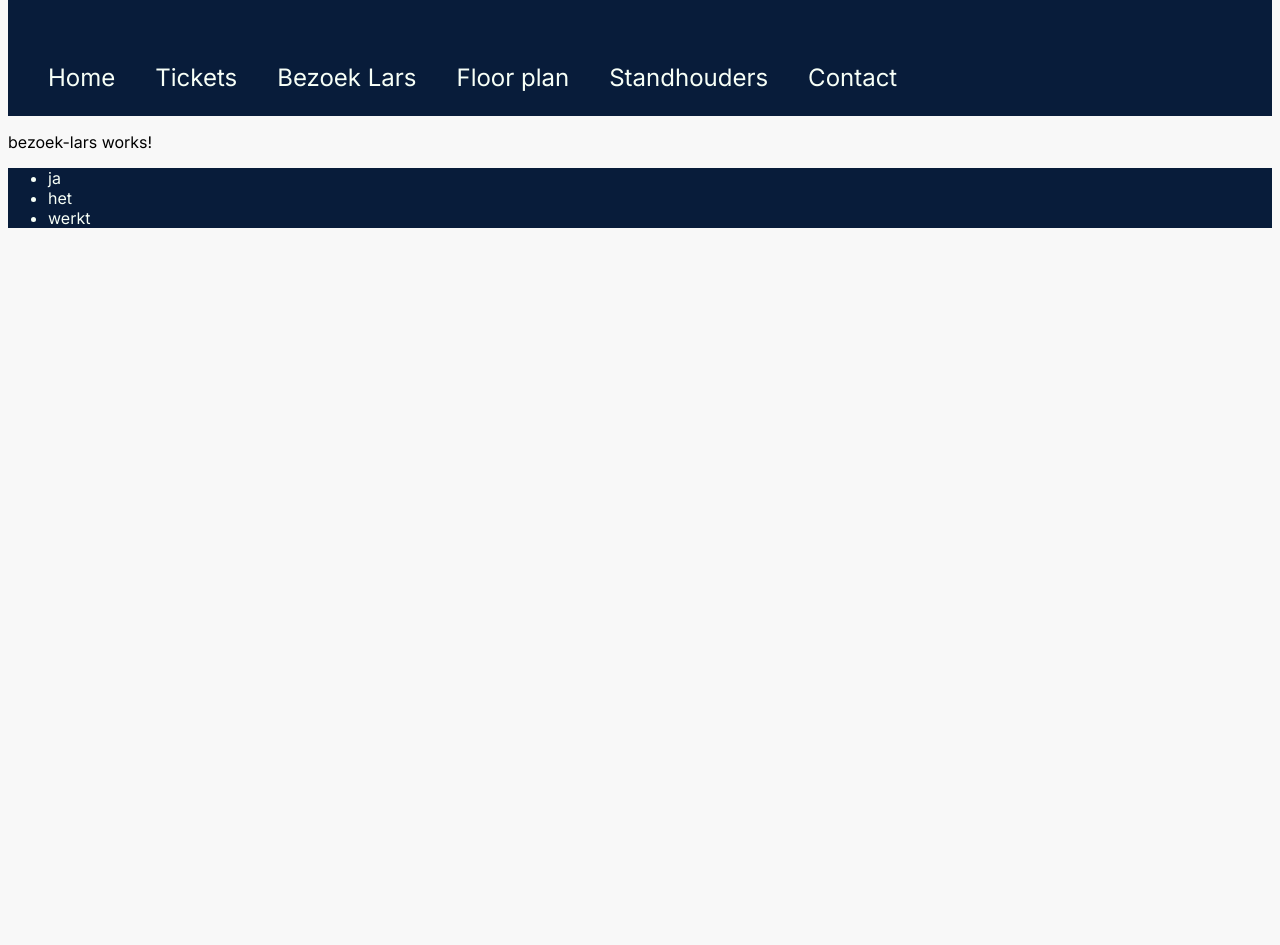
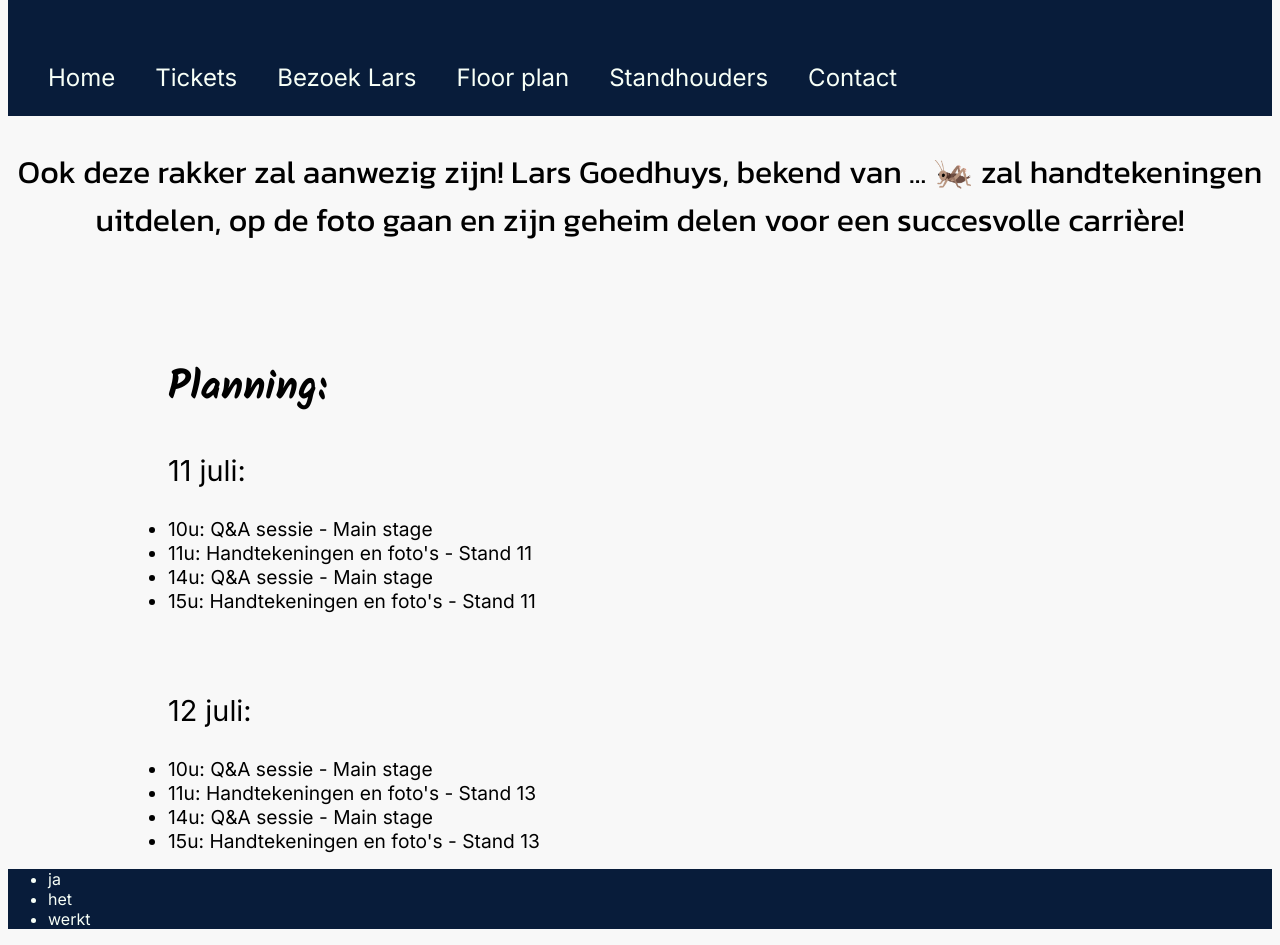
Before and after one commit to GlupekEJ/GameEvent, an Angular app in the folder Client/: page /bezoek-Lars in a window 1280 px wide. Shown: the part 220-1165 px from the top of the page. Before the commit the page ends 800 px from the top, so only its background shows below. Built offline with nearby package versions, Linux system fonts and the light colour scheme.

Commit message:
vroege versie bezoek lars

```diff
--- a/Client/src/app/bezoek-lars/bezoek-lars.component.css
+++ b/Client/src/app/bezoek-lars/bezoek-lars.component.css
@@ -0,0 +1,51 @@
+/*     ALGEMENE ASTERISK     */
+
+* {
+    padding: 0px;
+
+    box-sizing: border-box;
+}
+
+
+main {
+    margin: auto;
+    max-width: 92rem;
+
+}
+
+
+.intro {
+       font-family: 'Kanit', sans-serif;
+       font-size: 2rem;
+       text-align: center;
+}
+
+.titel_planning {
+     font-family: 'Kalam', sans-serif;
+     font-size: 2.5rem;
+}
+
+.juli1, .juli2, .datum {
+      font-family: "Inter", sans-serif;
+
+}
+.juli2 {
+    margin-top: 5rem;
+}
+
+.datum {
+    font-size: 1.8rem;
+}
+
+.titel_planning {
+    margin-top: 7rem;
+    padding-left: 10rem;
+}
+
+li {
+    font-size: 1.2rem;
+}
+
+.planning {
+    padding-left: 10rem;
+}
--- a/Client/src/app/bezoek-lars/bezoek-lars.component.html
+++ b/Client/src/app/bezoek-lars/bezoek-lars.component.html
@@ -1,3 +1,26 @@
 <main>
-  <p>bezoek-lars works!</p>
+  <p class="intro">
+    Ook deze rakker zal aanwezig zijn! Lars Goedhuys, bekend van ... 🦗 zal
+    handtekeningen uitdelen, op de foto gaan en zijn geheim delen voor een
+    succesvolle carrière!
+  </p>
+
+  <h2 class="titel_planning">Planning:</h2>
+
+  <section class="planning">
+    <ul class="juli1">
+      <p class="datum">11 juli:</p>
+      <li>10u: Q&A sessie - Main stage</li>
+      <li>11u: Handtekeningen en foto's - Stand 11</li>
+      <li>14u: Q&A sessie - Main stage</li>
+      <li>15u: Handtekeningen en foto's - Stand 11</li>
+    </ul>
+    <ul class="juli2">
+      <p class="datum">12 juli:</p>
+      <li>10u: Q&A sessie - Main stage</li>
+      <li>11u: Handtekeningen en foto's - Stand 13</li>
+      <li>14u: Q&A sessie - Main stage</li>
+      <li>15u: Handtekeningen en foto's - Stand 13</li>
+    </ul>
+  </section>
 </main>
```
